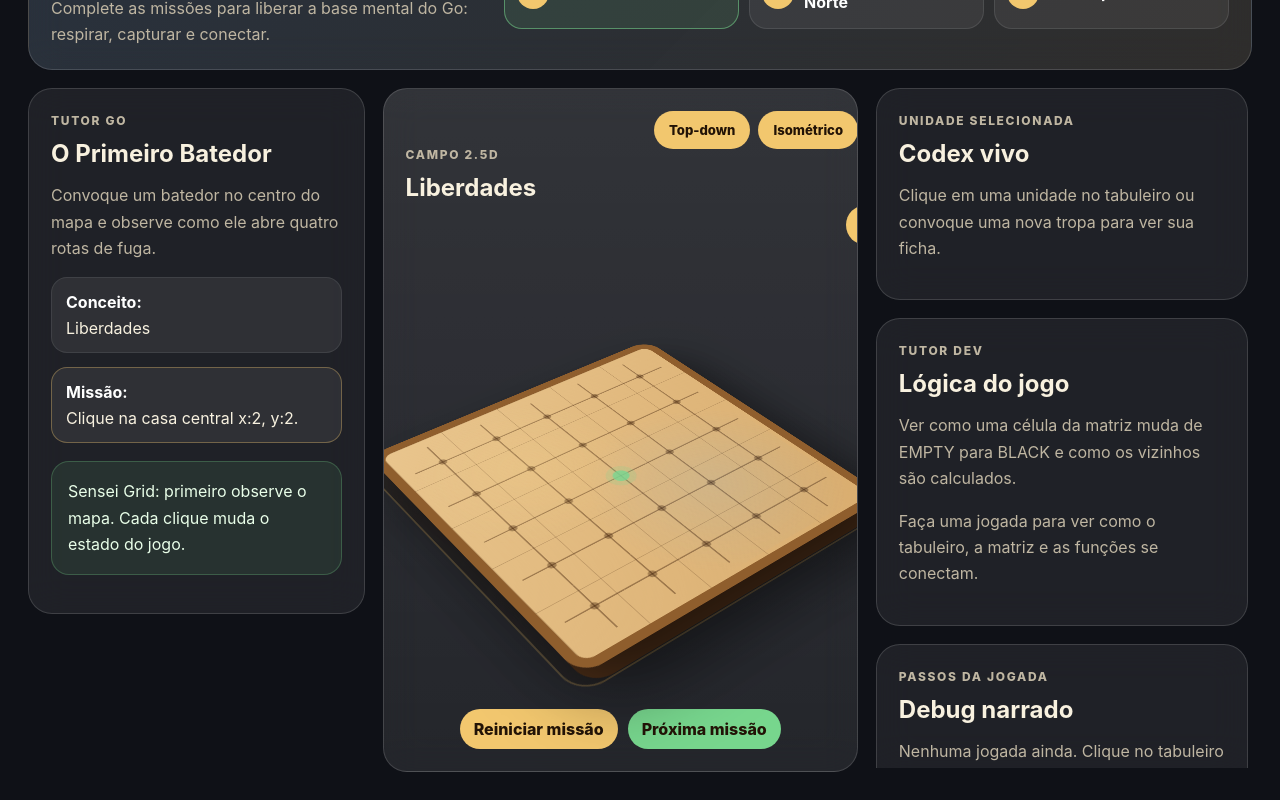
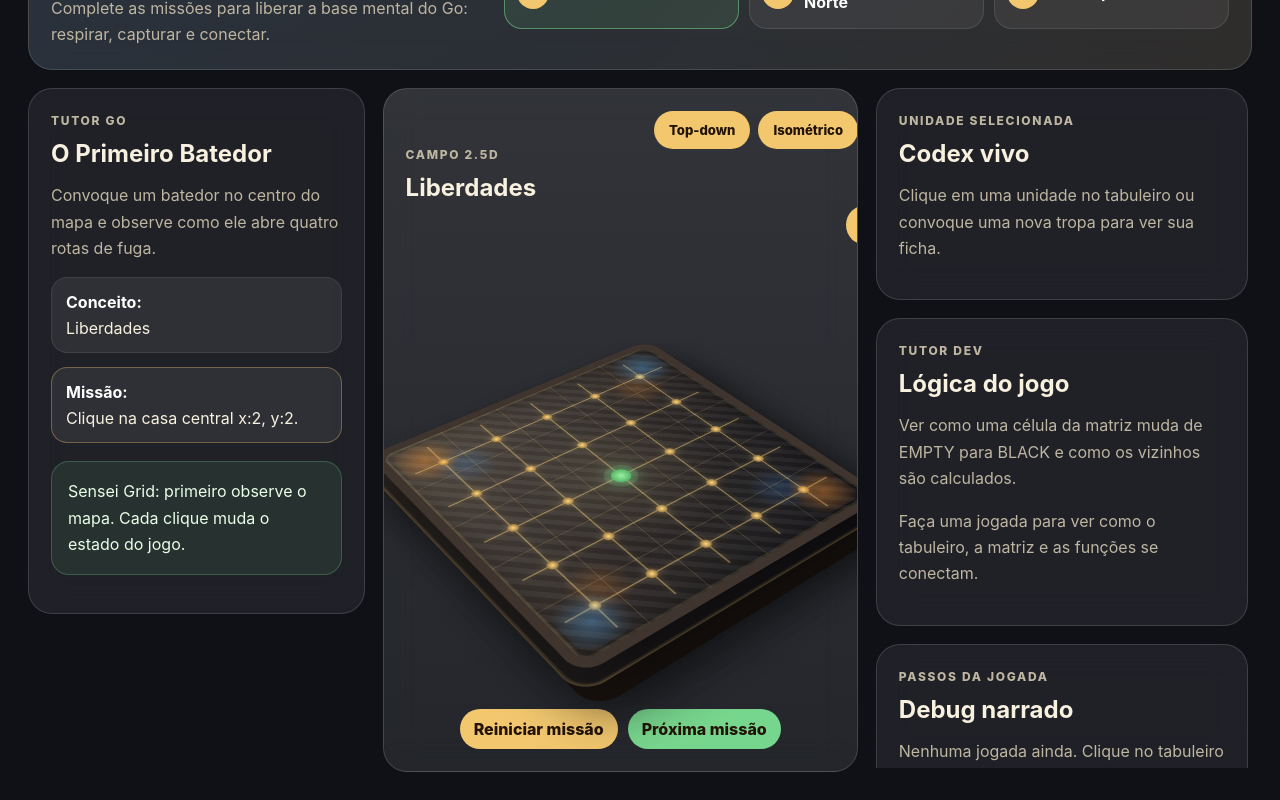
Before and after one commit to Tehkne-Solutions/go-quest, a React (Vite) app: page / in a window 1280 px wide. Shown: the part 541-1341 px from the top of the page. Built offline with nearby package versions, Linux system fonts and the light colour scheme.

Commit message:
fix: load fantasy board skin from isometric stylesheet

```diff
--- a/src/styles/isometric.css
+++ b/src/styles/isometric.css
@@ -1,3 +1,5 @@
+@import "./fantasy-board.css";
+
 .camera-controls {
   display: flex;
   flex-wrap: wrap;
```
